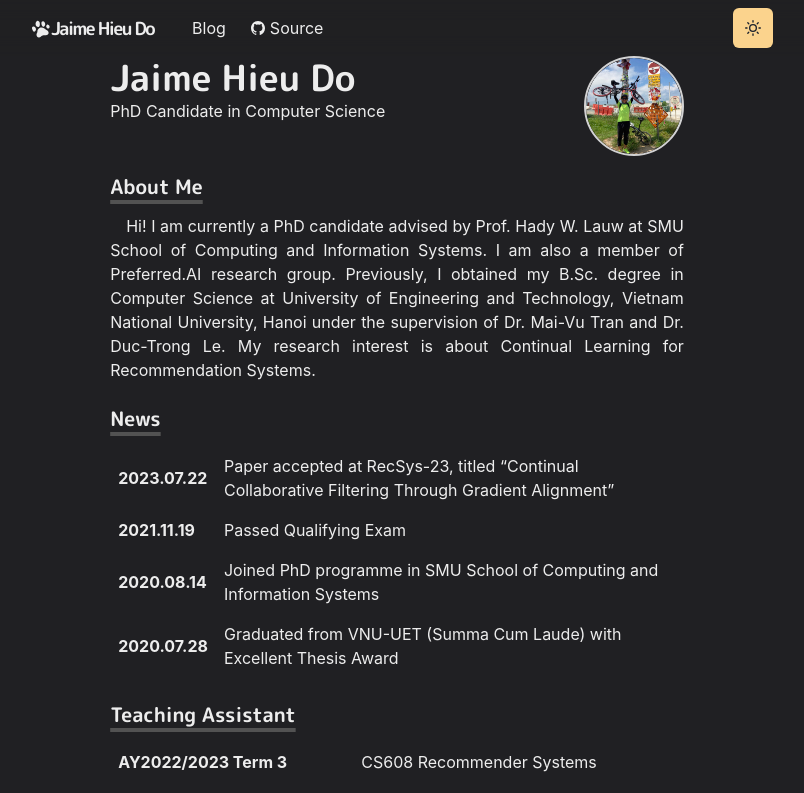
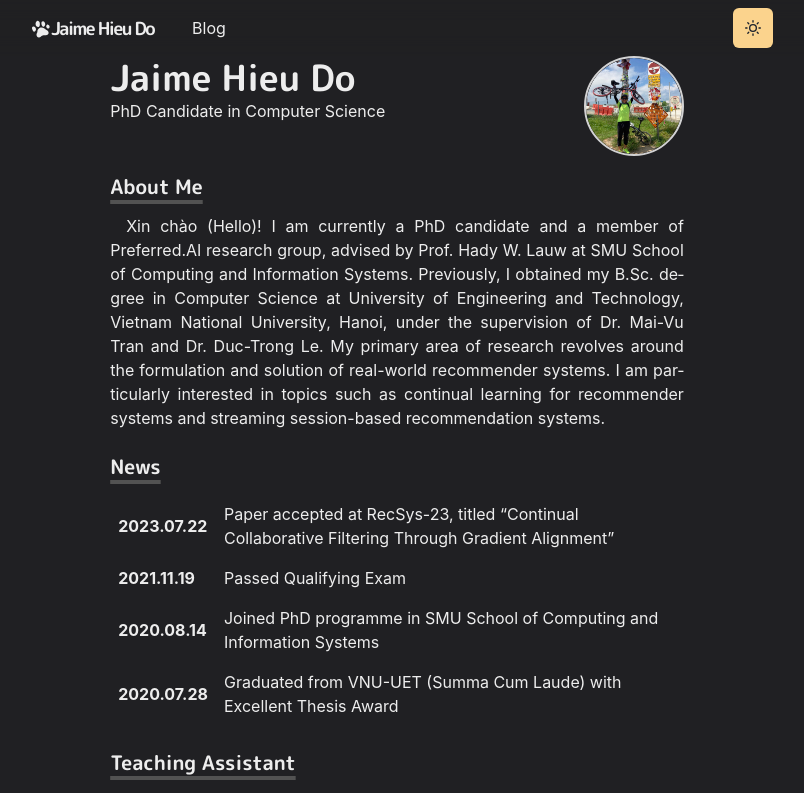
Before and after one commit to hieuddo/homepage, a Next.js app: page / in a window 1280 px wide. Shown: the top 793 px of the page, without its empty margins (243-1047 px from the left). Built offline with nearby package versions, Linux system fonts and the light colour scheme.

Commit message:
homepage content amendment

```diff
--- a/components/navbar.js
+++ b/components/navbar.js
@@ -17,7 +17,7 @@
 } from '@chakra-ui/react'
 import { HamburgerIcon } from '@chakra-ui/icons'
 import ThemeToggleButton from './theme-toggle-button'
-import { IoLogoGithub } from 'react-icons/io5'
+// import { IoLogoGithub } from 'react-icons/io5'
 
 const LinkItem = ({ href, path, target, children, ...props }) => {
   const active = path === href
@@ -83,8 +83,8 @@
           <LinkItem href="/posts" path={path}>
             Posts
           </LinkItem> */}
-          <LinkItem href="https://uses.craftz.dog/">Blog</LinkItem>
-          <LinkItem
+          <LinkItem href="https://hieuddoblog.vercel.app/">Blog</LinkItem>
+          {/* <LinkItem
             target="_blank"
             href="https://github.com/craftzdog/craftzdog-homepage"
             path={path}
@@ -95,7 +95,7 @@
           >
             <IoLogoGithub />
             Source
-          </LinkItem>
+          </LinkItem> */}
         </Stack>
 
         <Box flex={1} align="right">
--- a/pages/index.js
+++ b/pages/index.js
@@ -4,7 +4,7 @@
   Container,
   Heading,
   Box,
-  SimpleGrid,
+  // SimpleGrid,
   Button,
   List,
   ListItem,
@@ -16,10 +16,10 @@
 import { NewsTable, NewsRow, NewsData } from '../components/bio'
 import Layout from '../components/layouts/article'
 import Section from '../components/section'
-import { GridItem } from '../components/grid-item'
+// import { GridItem } from '../components/grid-item'
 import { IoLogoTwitter, IoLogoFacebook, IoMail, IoLogoGithub } from 'react-icons/io5'
-import thumbYouTube from '../public/images/links/youtube.png'
-import thumbInkdrop from '../public/images/works/inkdrop_eyecatch.png'
+// import thumbYouTube from '../public/images/links/youtube.png'
+// import thumbInkdrop from '../public/images/works/inkdrop_eyecatch.png'
 import Image from 'next/image'
 
 const ProfileImage = chakra(Image, {
@@ -69,13 +69,18 @@
           About Me
         </Heading>
         <Paragraph>
-          Hi! I am currently a PhD candidate advised by Prof. Hady W. Lauw at SMU School of Computing and Information Systems.
-          I am also a member of Preferred.AI research group.
+          Xin chào (Hello)!
+          I am currently a PhD candidate and a member of Preferred.AI research group,
+          advised by Prof. Hady W. Lauw at SMU School of Computing and Information Systems.
           Previously, I obtained my B.Sc. degree in Computer Science
-          at University of Engineering and Technology, Vietnam National University, Hanoi
+          at University of Engineering and Technology, Vietnam National University, Hanoi,
           under the supervision of Dr. Mai-Vu Tran and Dr. Duc-Trong Le.
 
-          My research interest is about Continual Learning for Recommendation Systems.
+          My primary area of research revolves around the formulation and solution
+          of real-world recommender systems.
+          I am particularly interested in topics such as
+          continual learning for recommender systems
+          and streaming session-based recommendation systems.
         </Paragraph>
 
       </Section>
@@ -172,7 +177,7 @@
           </ListItem>
         </List>
 
-        <SimpleGrid columns={[1, 2, 2]} gap={6}>
+        {/* <SimpleGrid columns={[1, 2, 2]} gap={6}>
           <GridItem
             href="https://preferred.ai/"
             title="Preferred.AI"
@@ -187,7 +192,7 @@
           >
             A Markdown note-taking app
           </GridItem>
-        </SimpleGrid>
+        </SimpleGrid> */}
 
       </Section>
     </Container>
```
